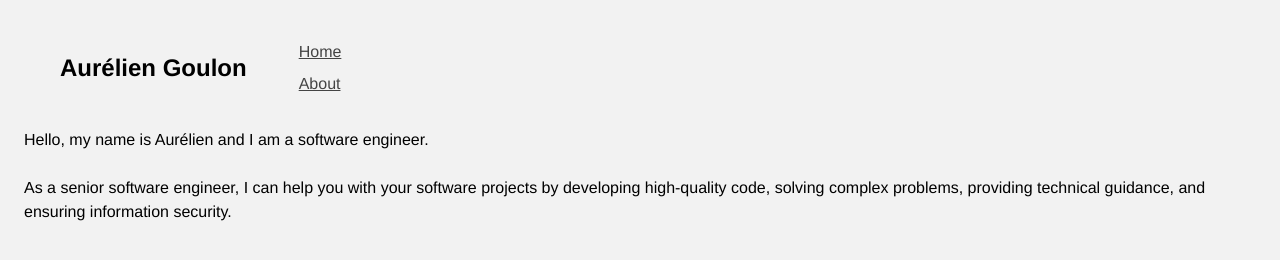
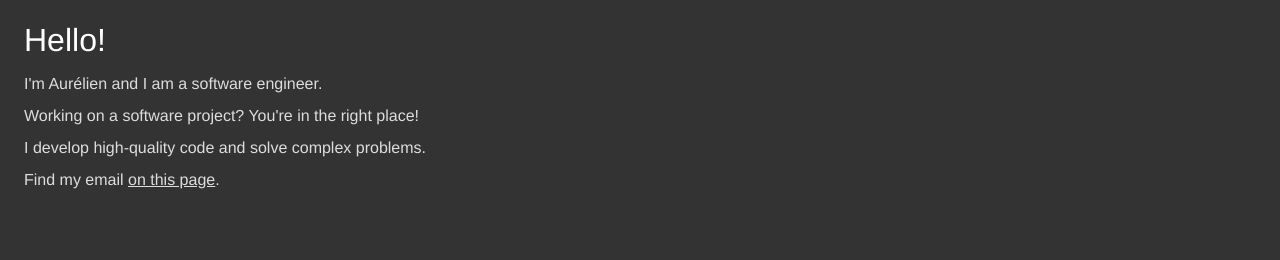
Before and after one commit to goulon/goulon.net, a plain HTML site: page index.html in a window 1280 px wide. Drawn offline with Linux system fonts and the light colour scheme.

Commit message:
Update main page and remove about page

```diff
--- a/index.html
+++ b/index.html
@@ -3,7 +3,7 @@
   <head>
     <meta name="viewport" content="width=device-width, initial-scale=1" />
     <meta charset="utf-8" />
-    <title>Aurelien Goulon</title>
+    <title>Aurélien Goulon</title>
     <link rel="stylesheet" type="text/css" href="main.css" />
     <!-- Google tag (gtag.js) -->
     <script
@@ -19,29 +19,22 @@
 
       gtag("config", "G-VT9KC1BCKN");
     </script>
-    <script>
-      var clicky_site_ids = clicky_site_ids || [];
-      clicky_site_ids.push(101253825);
-    </script>
-    <script async src="//static.getclicky.com/js"></script>
   </head>
   <body>
-    <header>
-      <div class="header-container">
-        <h1 class="header-title">Aurélien Goulon</h1>
-      </div>
-      <nav class="navlinks">
-        <ul class="menu">
-          <li><a href="/">Home</a></li>
-          <li><a href="/about.html">About</a></li>
-        </ul>
-      </nav>
-    </header>
-    <p id="typewriter">
-      Hello, my name is Aurélien and I am a software engineer.<br /><br />
-      As a senior software engineer, I can help you with your software projects by
-      developing high-quality code, solving complex problems, providing
-      technical guidance, and ensuring information security.
+    <h2>
+      Hello!
+    </h2>
+    <p>
+      I'm Aurélien and I am a software engineer.
+    </p>
+    <p>
+      Working on a software project? You're in the right place!
+    </p>
+    <p>
+      I develop high-quality code and solve complex problems.
+    </p>
+    <p>
+      Find my email <a href="https://github.com/goulon/goulon.net/commit/HEAD.patch">on this page<a/>.
     </p>
   </body>
 </html>
--- a/main.css
+++ b/main.css
@@ -1,8 +1,3 @@
-body {
-  background: #f2f2f2;
-  color: #000;
-}
-
 html * {
   font-family: "Helvetica Neue", Helvetica, Arial, sans-serif;
   font-size: 1rem;
@@ -11,61 +6,26 @@ html * {
   line-height: 1.5;
 }
 
-h1 {
-  font-size: 1rem;
-  font-weight: normal;
-}
-
 body {
+  background-color: #333;
+  color: #ddd;
   margin: 1rem;
 }
 
-ul {
-  padding: 0;
-  margin: 0;
+h2 {
+  color: #fff;
+  font-weight: normal;
+  font-size: 2rem;
+  /* text-shadow: 2px 2px 4px #000; */
+}
+
+p {
+  font-size: 1rem; /* Set the font size */
+  line-height: 1.5; /* Set the line height */
+  color: #ddd;
 }
 
 a {
   margin: 0;
-  color: #444444;
+  color: #ddd;
 }
-
-/* Set up the paragraph text */
-p {
-  font-size: 1rem; /* Set the font size */
-  line-height: 1.5; /* Set the line height */
-}
-
-/* p {
-  font-family: Arial, Helvetica, sans-serif;
-  font-size: 16px;
-  line-height: 1.5;
-  margin-bottom: 1.5em;
-  color: #333;
-} */
-
-header {
-  display: flex;
-  justify-content: left;
-  align-items: center;
-}
-
-.header-container {
-  display: flex;
-  flex-direction: row;
-  align-items: center;
-}
-
-.header-title {
-  padding: 1.25rem;
-  font-size: 1.5rem;
-  line-height: 2rem;
-  font-weight: bold;
-}
-
-.header-pic {
-  max-width: 9.375rem;
-  max-height: 100%;
-  border-radius: 50%;
-  border: 0.125rem solid #cccccc;
-}
```
Also changed, not shown: about.html (deleted, +0 -46 lines).
